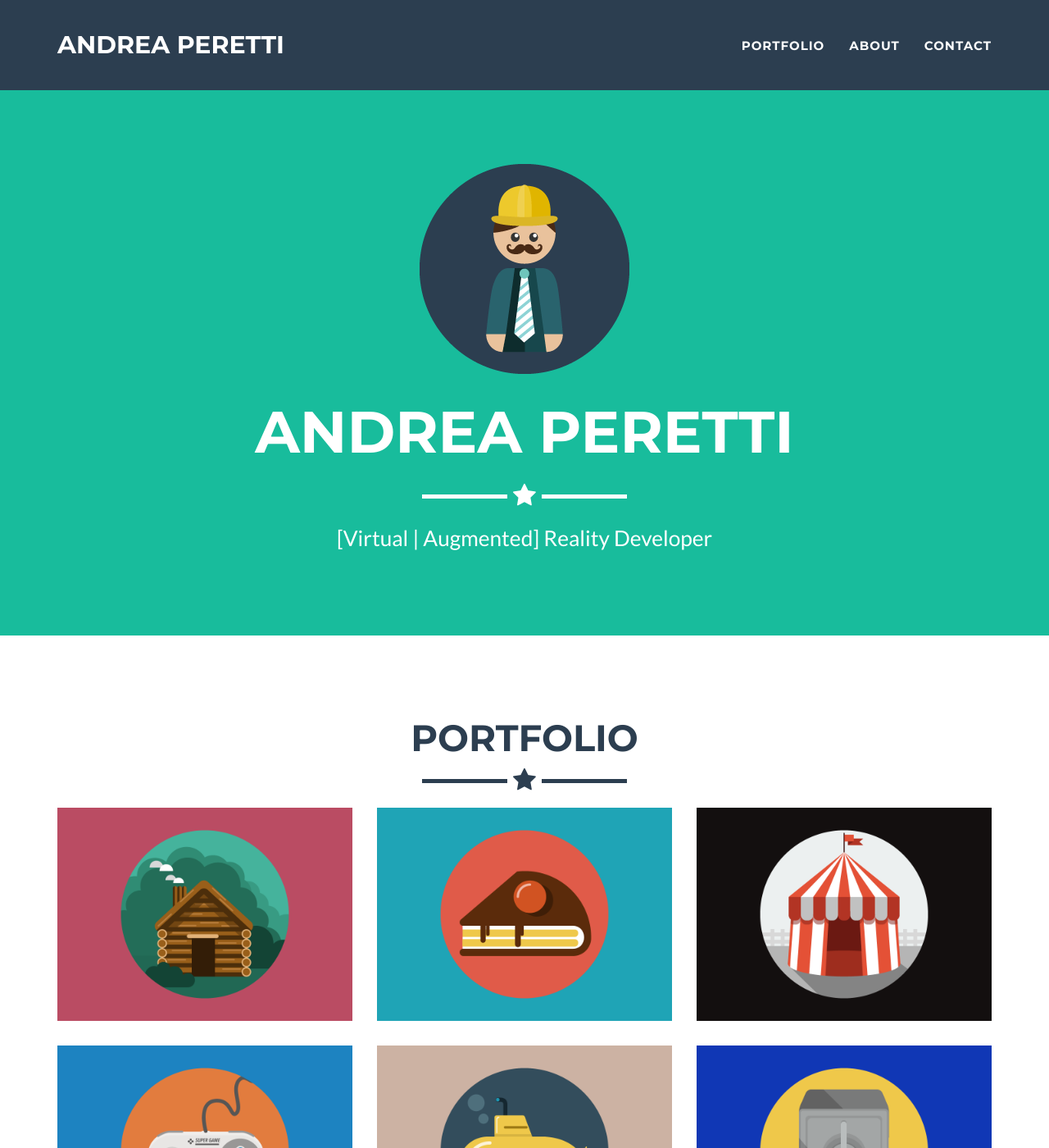
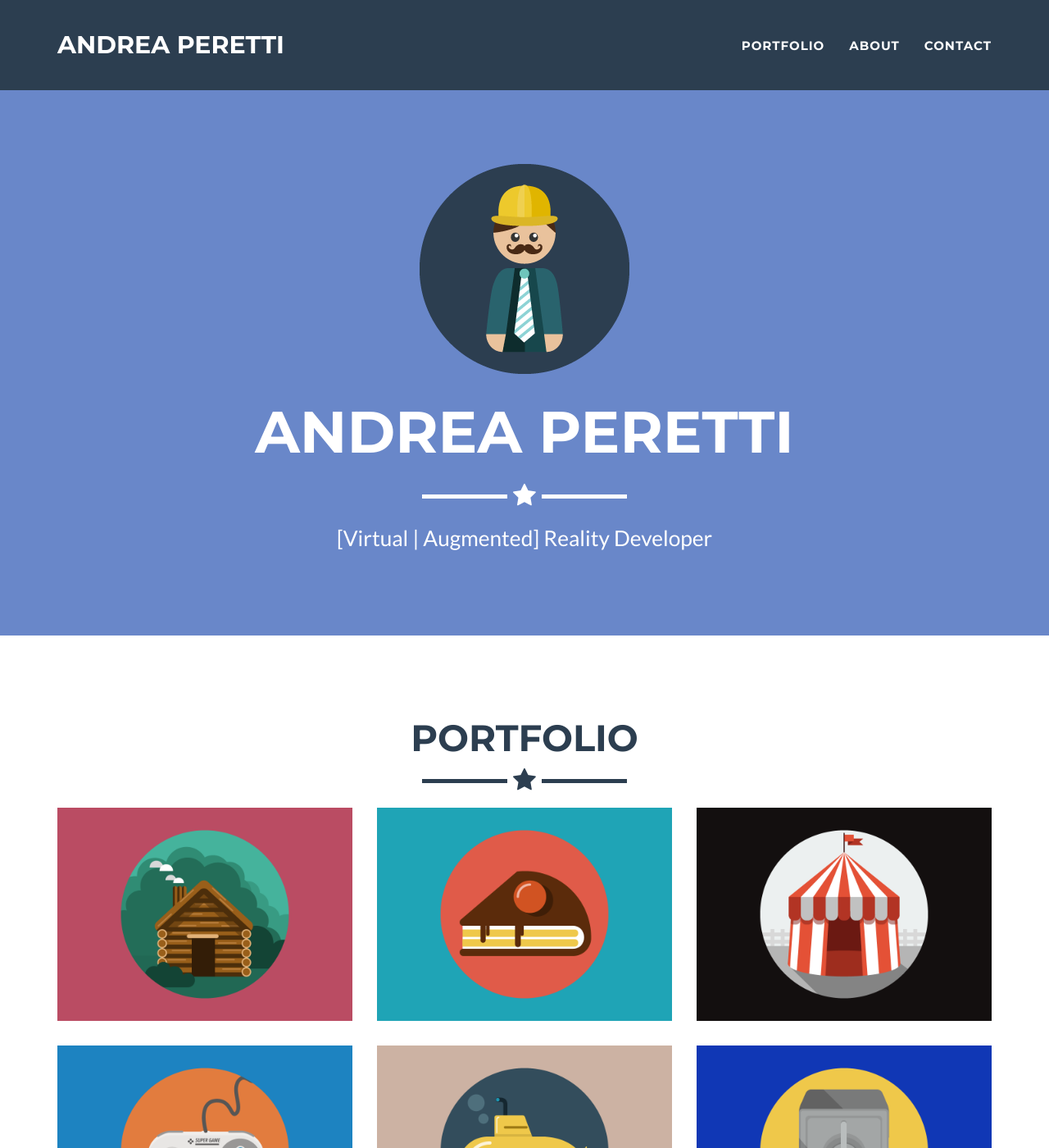
Before and after one commit to andxet/andxet.dev, a Jekyll site: the page built from index.html, in a window 1280 px wide and 1400 px high. Shown: the whole window at 82% size. Built offline with Jekyll 4.4.1, drawn with Linux system fonts in a browser that asks for light colours.

Commit message:
Changed main colors

```diff
--- a/_config.yml
+++ b/_config.yml
@@ -26,10 +26,10 @@
 
 # Color settings (hex-codes without the leading hash-tag)
 color:
-  primary: 18bc9c #80B3FF
-  primary-rgb: "24,288,156" #"128,179,255"
-  secondary: 2c3e50 #FD6E8A
-  secondary-dark: 233140 #A2122F
+  primary: 6987C9
+  primary-rgb: "105,135,201"
+  secondary: 2c3e50
+  secondary-dark: 233140
 
 # Footer settings
 footer:
```
